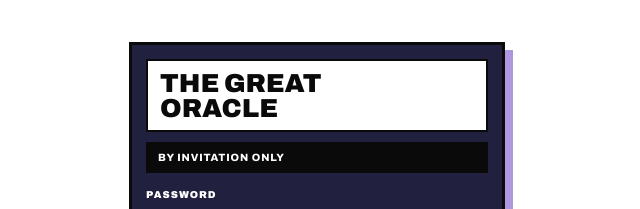
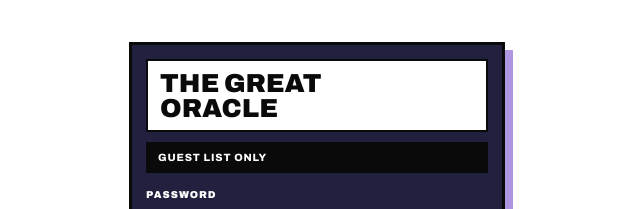
Before and after one commit to fattmoley/resolute-arcade, a plain HTML site: page nek.html in a window 1280 px wide. Shown: the top 209 px of the page, 311-951 px from the left. Drawn offline with Linux system fonts and the light colour scheme; no server answers.

Commit message:
Password screen: guest list only

```diff
--- a/nek.html
+++ b/nek.html
@@ -201,7 +201,7 @@ html:not(.locked) .gate{display:none}
 <div class="gate">
   <form id="gate" novalidate>
     <h1>The Great<br>Oracle</h1>
-    <p>By invitation only</p>
+    <p>Guest list only</p>
     <label for="gatepw">Password</label>
     <input id="gatepw" type="password" autocomplete="off" autocapitalize="none" spellcheck="false">
     <button class="again" type="submit">Enter</button>
```
Also changed, not shown: oracle.html (+1 -1 lines).
